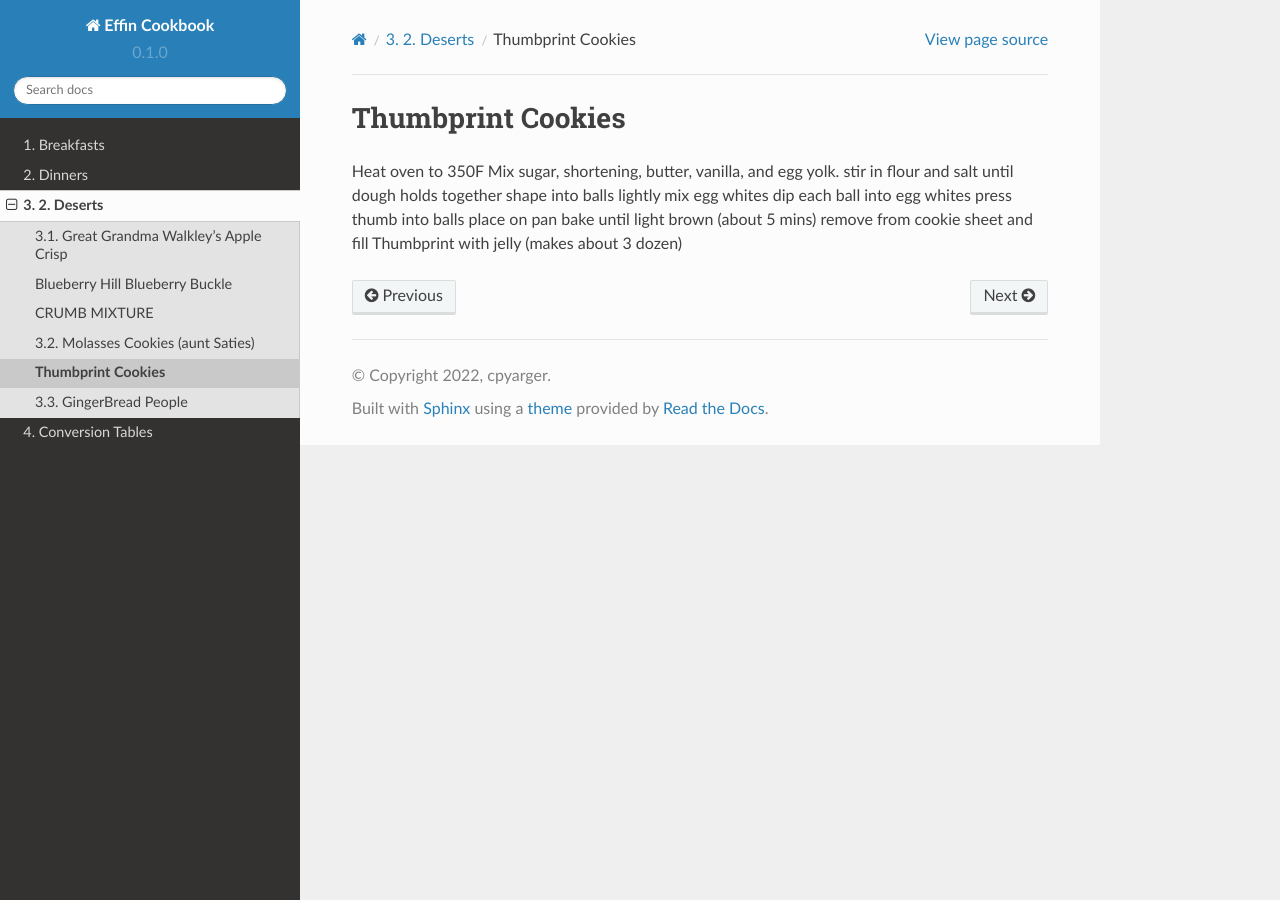
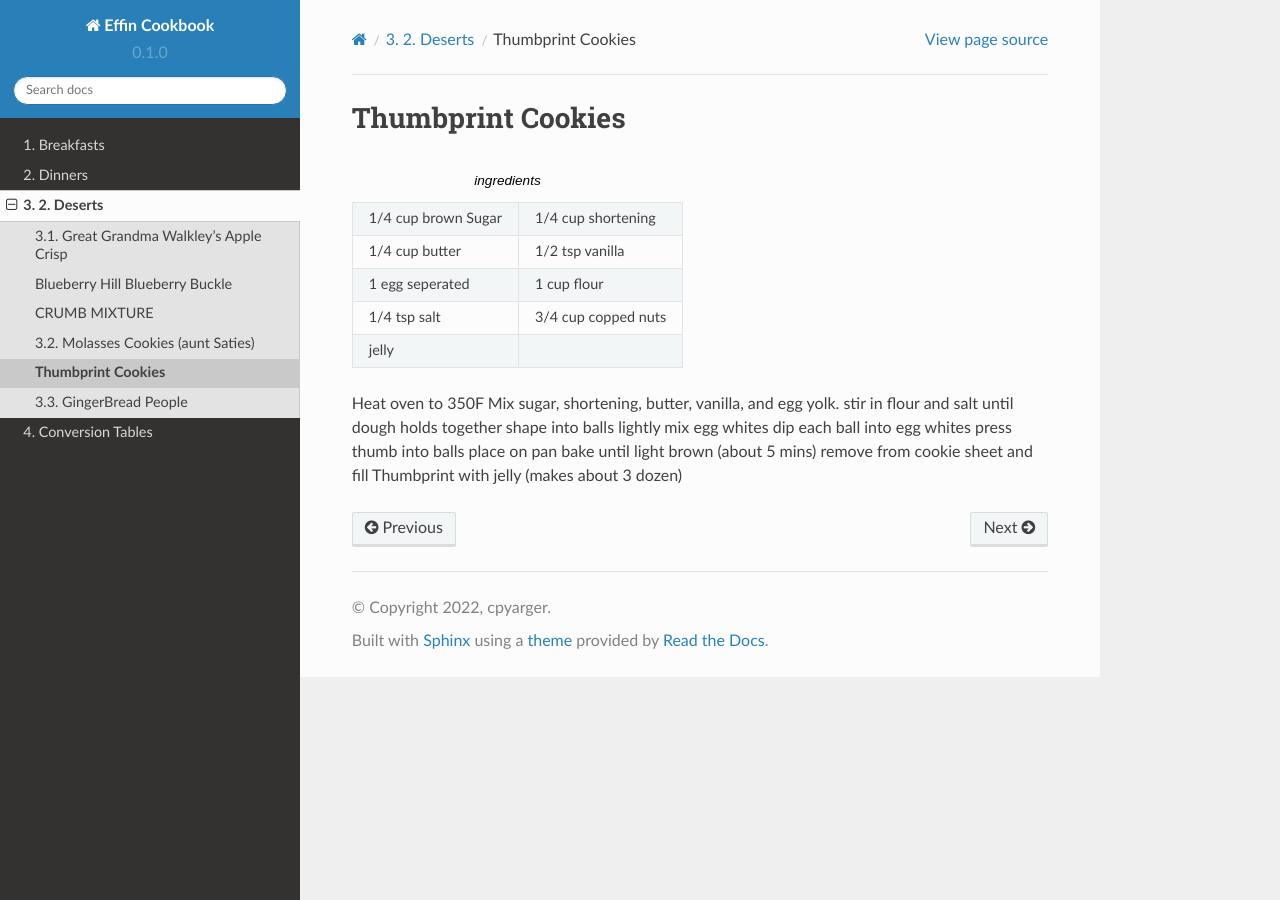
Before and after one commit to cpyarger/Effin-Cookbook, a Sphinx documentation site: the page built from docs/source/deserts/ThumbprintCookies.rst, in a window 1280 px wide. Built offline with Sphinx 7.4.7 and the Read the Docs theme 2.0.0, drawn with Linux system fonts in a browser that asks for light colours.

```diff
--- a/docs/source/deserts/ThumbprintCookies.rst
+++ b/docs/source/deserts/ThumbprintCookies.rst
@@ -2,19 +2,21 @@ Thumbprint Cookies
 ==================
 .. toctree::
    :numbered:
+
+
 .. list-table:: ingredients
    :header-rows: 0
 
-
-    * - 1/4 cup brown Sugar
-      - 1/4 cup shortening
-    * - 1/4 cup butter
-      - 1/2 tsp vanilla
-    * - 1 egg seperated
-      - 1 cup flour
-    * - 1/4 tsp salt
-      - 3/4 cup copped nuts
-    * - jelly
+   * - 1/4 cup brown Sugar
+     - 1/4 cup shortening
+   * - 1/4 cup butter
+     - 1/2 tsp vanilla
+   * - 1 egg seperated
+     - 1 cup flour
+   * - 1/4 tsp salt
+     - 3/4 cup copped nuts
+   * - jelly
+     -
 
 Heat oven to 350F
 Mix sugar, shortening, butter, vanilla, and egg yolk.
--- a/docs/source/deserts/gingerbreadPeople.rst
+++ b/docs/source/deserts/gingerbreadPeople.rst
@@ -5,7 +5,6 @@ GingerBread People
 
 .. list-table:: ingredients
    :header-rows: 0
-
 
    * - 1 Cup Packed Brown Sugar
      - 1/3 Cup Shortening
@@ -19,6 +18,7 @@ GingerBread People
      - 1 tsp ground cloves
    * - 1 tsp ground cinnamon
      -
+
 Mix Brown Sugar, Shortening, Molasses and Water
 Stir in remaning ingredients
 cover for at least 2 hours
```
Also changed, not shown: docs/source/deserts/BHBB.rst (+19 -13 lines).
